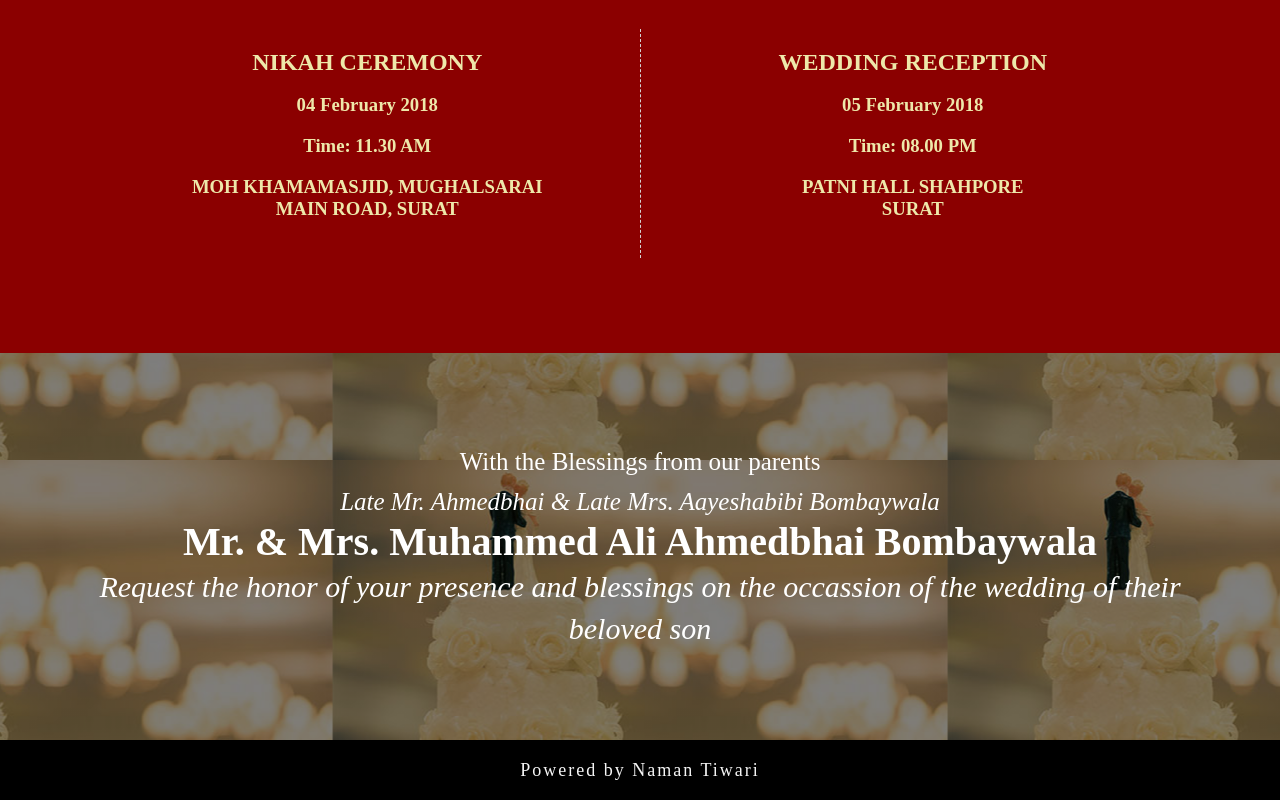
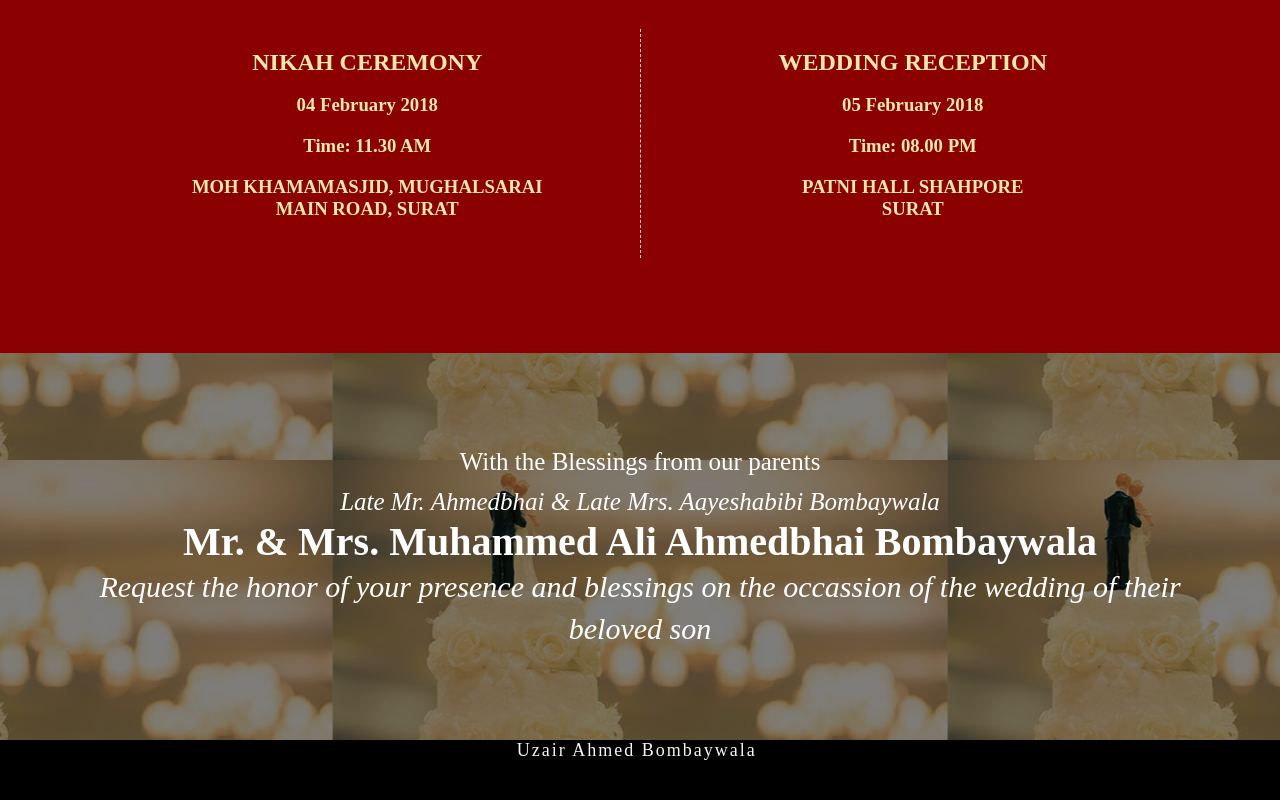
Before and after one commit to uzair2912/UR-wedding-invitation, a plain HTML site: page index.html in a window 1280 px wide. Shown: the part 2254-3054 px from the top of the page. Drawn offline with nearby package versions, Linux system fonts and the light colour scheme.

Commit message:
footer change

```diff
--- a/index.html
+++ b/index.html
@@ -153,9 +153,9 @@
 
         <!-- Footer -->
         <footer id="footer" class="contact">
-            <p>Powered by
-                <a href="http://www.namantiwari.com/" title="Naman Tiwari" target="_blank" class="contact">
-                    Naman Tiwari
+            <pInvitated By
+                <a href="#" title="Naman Tiwari" target="_blank" class="contact">
+                    Uzair Ahmed Bombaywala
                 </a>
             </p>
         </footer>
```
